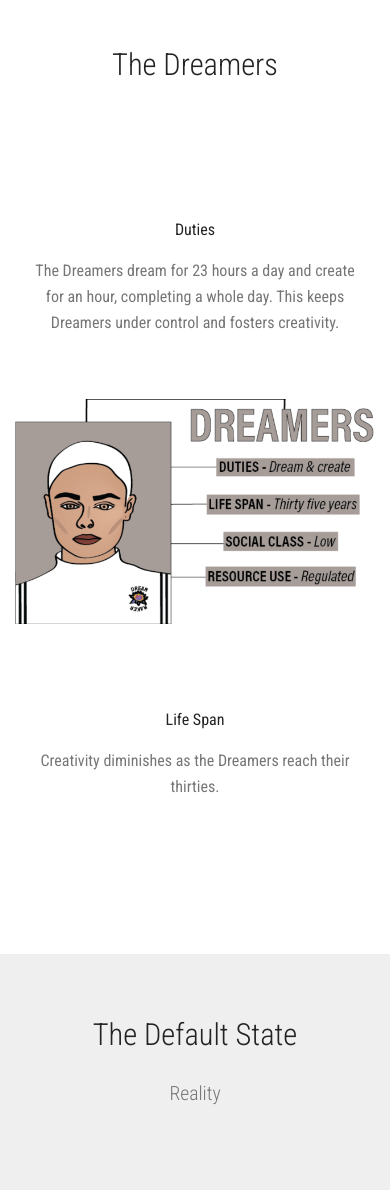
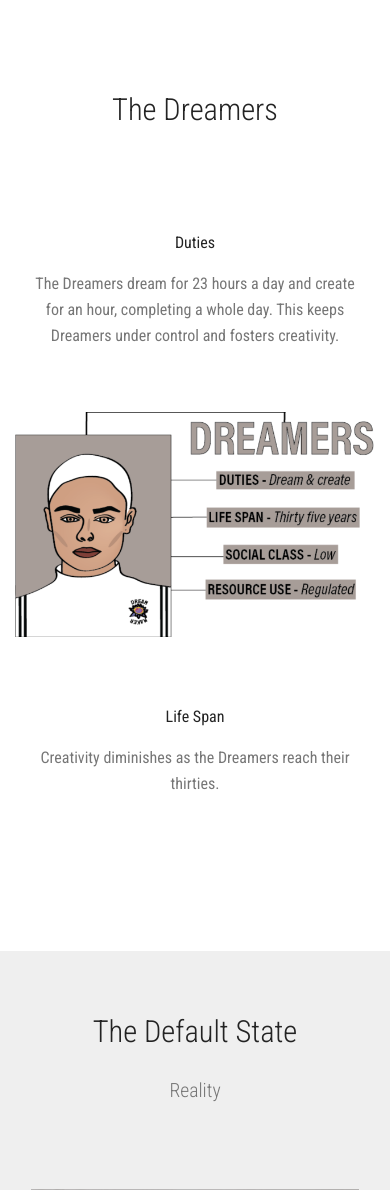
Before and after one commit to visdreamstate/visdreamstate.github.io, a PHP site: page / in a window 390 px wide. Shown: the part 2305-3495 px from the top of the page. Run offline with PHP 8.4, Linux system fonts and the light colour scheme; some web fonts are replaced.

Commit message:
create github pages

```diff
--- a/assets/mobirise/css/mbr-additional.css
+++ b/assets/mobirise/css/mbr-additional.css
@@ -1661,74 +1661,74 @@
 .cid-qD14LuvOgp H2 {
   text-align: left;
 }
-.cid-qCTxtFC5qW {
-  padding-top: 45px;
+.cid-qDrXTbuLHr {
+  padding-top: 90px;
   padding-bottom: 90px;
   background-color: #ffffff;
 }
-.cid-qCTxtFC5qW h2 {
+.cid-qDrXTbuLHr h2 {
   text-align: center;
 }
-.cid-qCTxtFC5qW h3 {
+.cid-qDrXTbuLHr h3 {
   text-align: center;
   font-weight: 300;
 }
-.cid-qCTxtFC5qW p {
+.cid-qDrXTbuLHr p {
   color: #767676;
 }
-.cid-qCTxtFC5qW .block-content {
+.cid-qDrXTbuLHr .block-content {
   display: -webkit-flex;
   flex-direction: column;
   -webkit-flex-direction: column;
   flex-basis: 100%;
   -webkit-flex-basis: 100%;
 }
-.cid-qCTxtFC5qW .mbr-figure {
+.cid-qDrXTbuLHr .mbr-figure {
   align-self: flex-start;
   -webkit-align-self: flex-start;
   flex-shrink: 0;
   -webkit-flex-shrink: 0;
 }
-.cid-qCTxtFC5qW .media-container-row {
+.cid-qDrXTbuLHr .media-container-row {
   word-wrap: break-word;
   word-break: break-word;
 }
-.cid-qCTxtFC5qW .mbr-section-subtitle {
+.cid-qDrXTbuLHr .mbr-section-subtitle {
   color: #767676;
 }
-.cid-qCTxtFC5qW .card-title {
+.cid-qDrXTbuLHr .card-title {
   font-weight: 500;
 }
-.cid-qCTxtFC5qW .card-img {
+.cid-qDrXTbuLHr .card-img {
   text-align: inherit;
 }
-.cid-qCTxtFC5qW .card-img span {
+.cid-qDrXTbuLHr .card-img span {
   font-size: 48px;
   color: #707070;
 }
 @media (min-width: 992px) {
-  .cid-qCTxtFC5qW .mbr-figure {
+  .cid-qDrXTbuLHr .mbr-figure {
     padding-right: 2rem;
     padding-left: 2rem;
   }
 }
 @media (max-width: 991px) {
-  .cid-qCTxtFC5qW .mbr-figure {
+  .cid-qDrXTbuLHr .mbr-figure {
     margin-bottom: 2rem;
   }
 }
 @media (max-width: 991px) and (min-width: 768px) {
-  .cid-qCTxtFC5qW .mbr-figure {
+  .cid-qDrXTbuLHr .mbr-figure {
     padding-right: 0;
     padding-bottom: 1rem;
     padding-top: 1rem;
   }
-  .cid-qCTxtFC5qW .block-content {
+  .cid-qDrXTbuLHr .block-content {
     flex-direction: row;
     -webkit-flex-direction: row;
     text-align: center;
   }
-  .cid-qCTxtFC5qW .block-content .card {
+  .cid-qDrXTbuLHr .block-content .card {
     flex-basis: 100%;
     -webkit-flex-basis: 100%;
   }
@@ -1743,7 +1743,7 @@
 }
 .cid-qCTvFKEGlx {
   padding-top: 60px;
-  padding-bottom: 45px;
+  padding-bottom: 0px;
   background-color: #efefef;
 }
 .cid-qCTvFKEGlx h4 {
@@ -1764,31 +1764,25 @@
 .cid-qCTvFKEGlx P {
   color: #465052;
 }
-.cid-qD1a3wm6Sf {
-  padding-top: 45px;
+.cid-qDrX9ouAfZ {
+  padding-top: 90px;
   padding-bottom: 90px;
   background-color: #efefef;
 }
-.cid-qD1a3wm6Sf h4 {
+.cid-qDrX9ouAfZ h4 {
   font-weight: 500;
   margin-bottom: 0;
   text-align: left;
 }
-.cid-qD1a3wm6Sf p {
+.cid-qDrX9ouAfZ p {
   color: #767676;
   text-align: left;
 }
-.cid-qD1a3wm6Sf .card-box {
+.cid-qDrX9ouAfZ .card-box {
   padding-top: 2rem;
 }
-.cid-qD1a3wm6Sf .card-wrapper {
+.cid-qDrX9ouAfZ .card-wrapper {
   height: 100%;
-}
-.cid-qD1a3wm6Sf P {
-  color: #465052;
-}
-.cid-qD1a3wm6Sf .card-title {
-  color: #232323;
 }
 .cid-qD4wZyfD1U {
   padding-top: 0px;
--- a/index.html
+++ b/index.html
@@ -87,7 +87,7 @@
 
 </section>
 
-<section class="features12 cid-qCTxtFC5qW" id="features12-1i" data-rv-view="97">
+<section class="features12 cid-qDrXTbuLHr" id="features12-1r" data-rv-view="141">
 
 
 
```
Also changed, not shown: other parts of index.html (+17 -17 lines), 1 other file.
